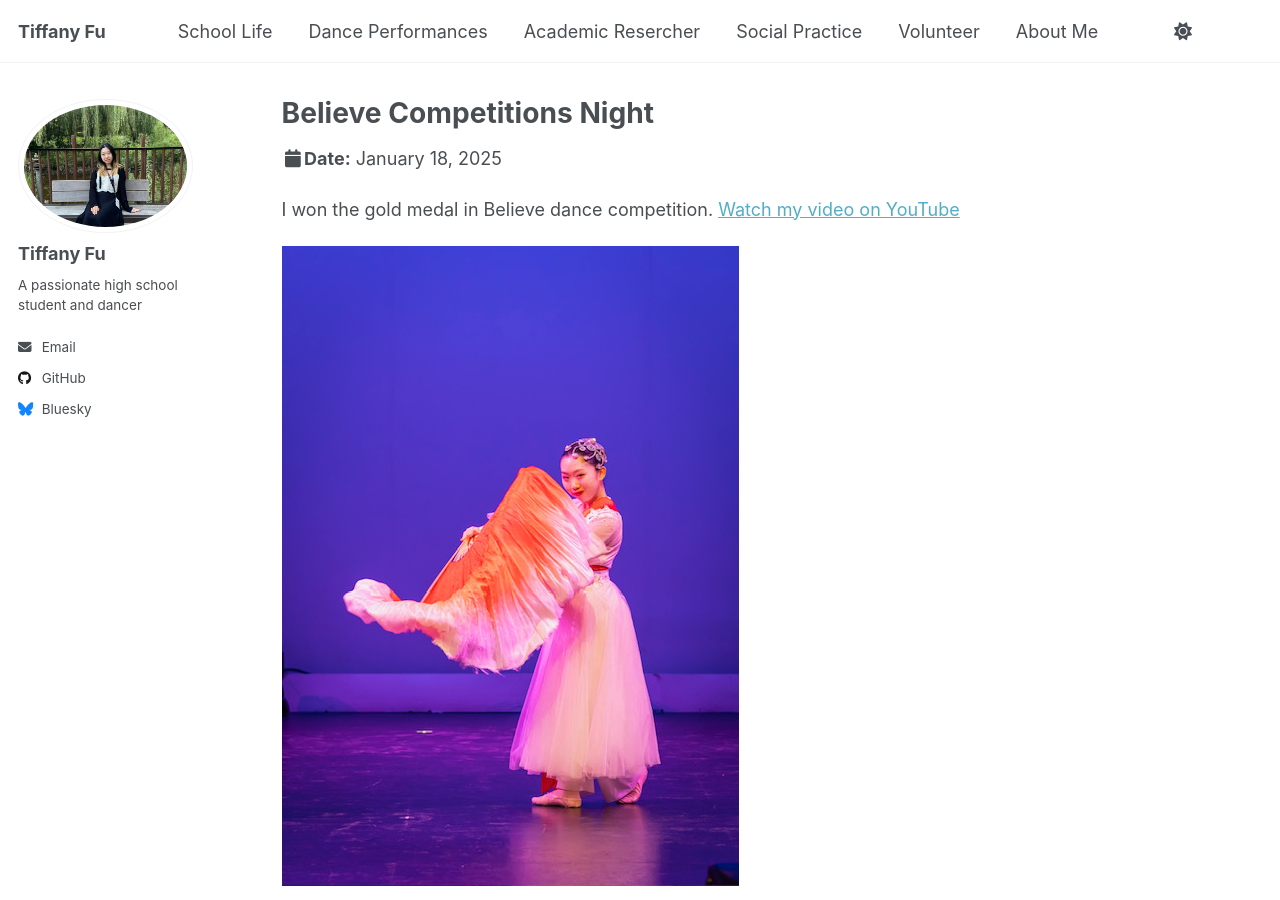
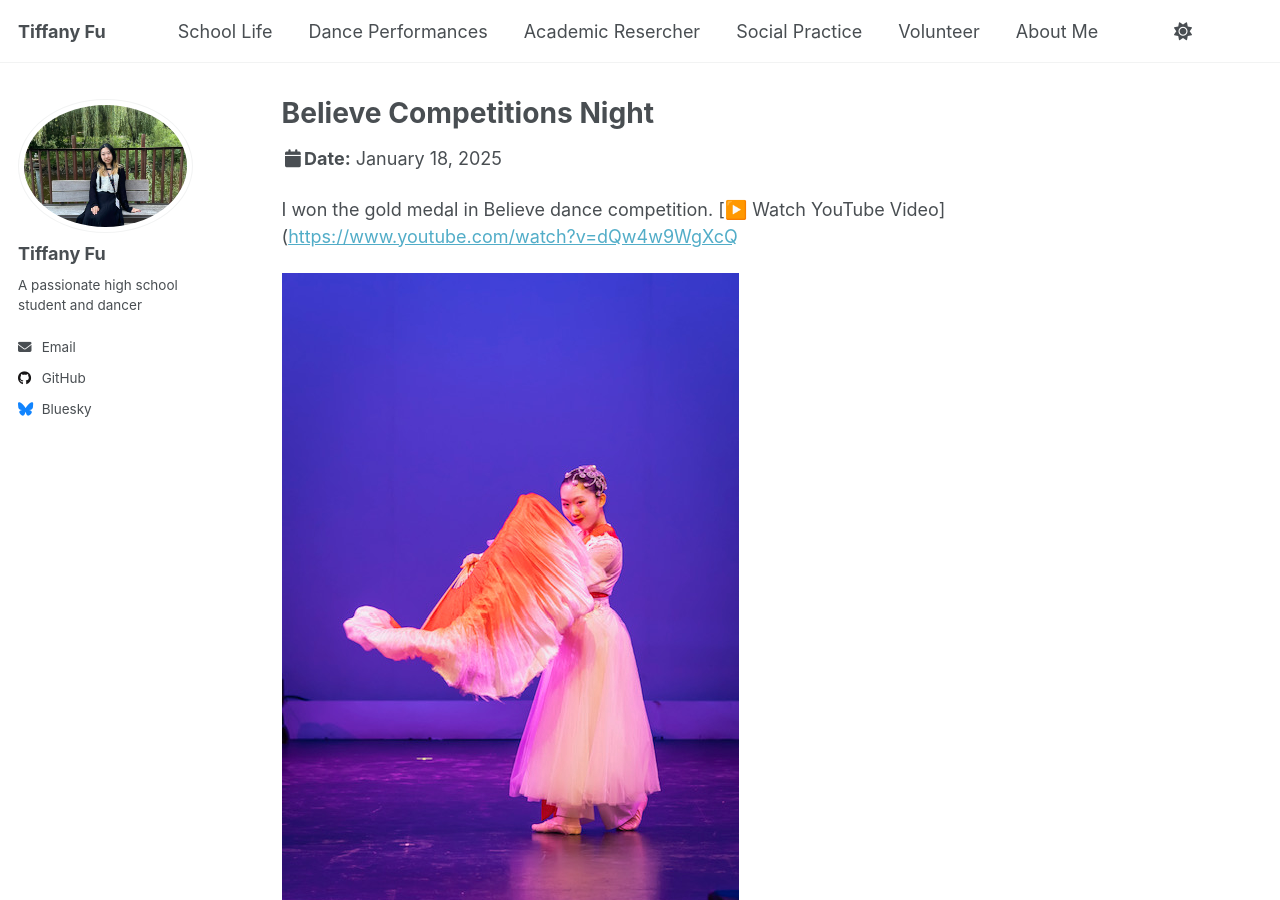
Before and after one commit to TiffanyJTFu/TiffanyFu, a Jekyll site: the page built from _talks/2014-03-01-talk-3.md, in a window 1280 px wide and 900 px high. Built offline with Jekyll 4.4.1, drawn with Linux system fonts in a browser that asks for light colours; a script that is not in the unit is left out.

Commit message:
Update 2014-03-01-talk-3.md

```diff
--- a/_talks/2014-03-01-talk-3.md
+++ b/_talks/2014-03-01-talk-3.md
@@ -9,6 +9,7 @@ location: "Toronto, Canada"
 ---
 
 I won the gold medal in Believe dance competition.
-[Watch my video on YouTube]([https://www.youtube.com/watch?v=VIDEO_ID](https://www.youtube.com/watch?v=DYptgVvkVLQ&list=RDDYptgVvkVLQ&start_radio=1))
+[▶️ Watch YouTube Video]([https://www.youtube.com/watch?v=dQw4w9WgXcQ](https://www.youtube.com/watch?v=DYptgVvkVLQ&list=RDDYptgVvkVLQ&start_radio=1)
+
 
 ![Dance10](https://tiffanyjtfu.github.io/TiffanyFu/images/dance10.JPG)
```
